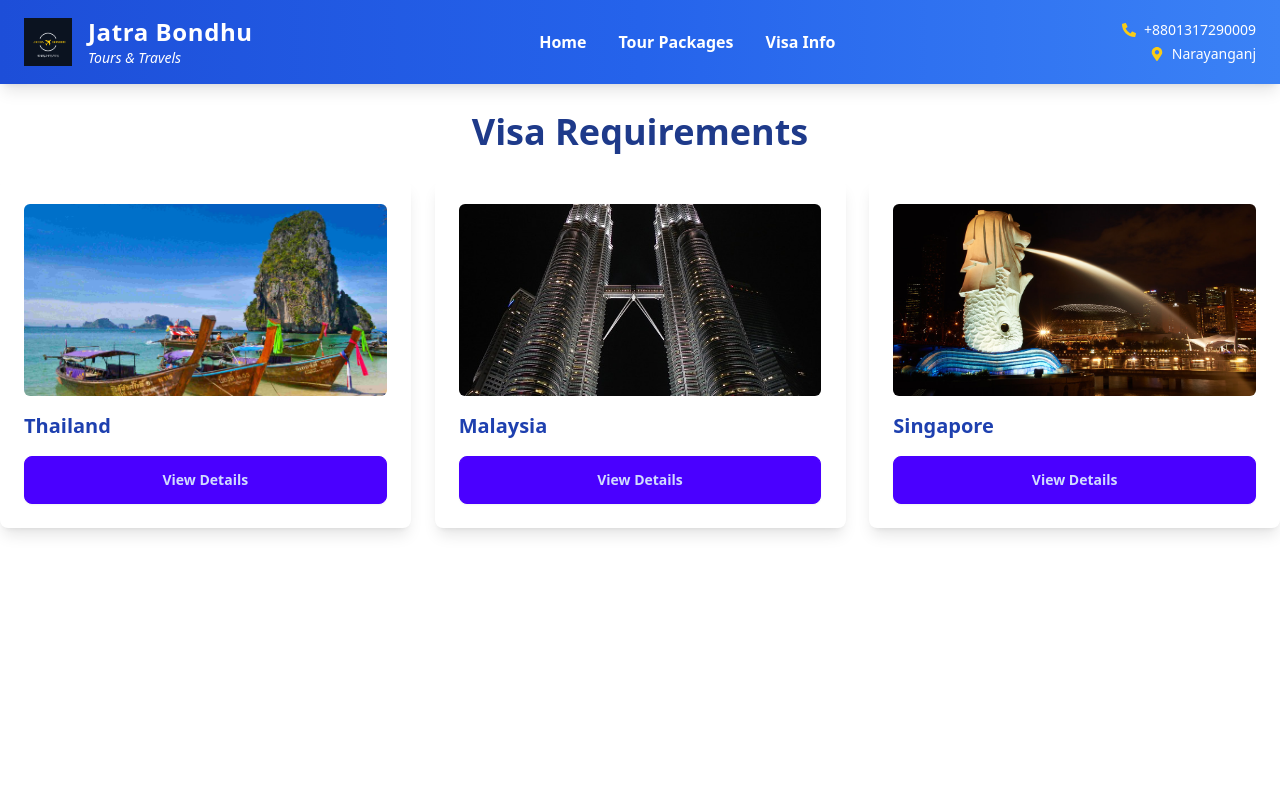
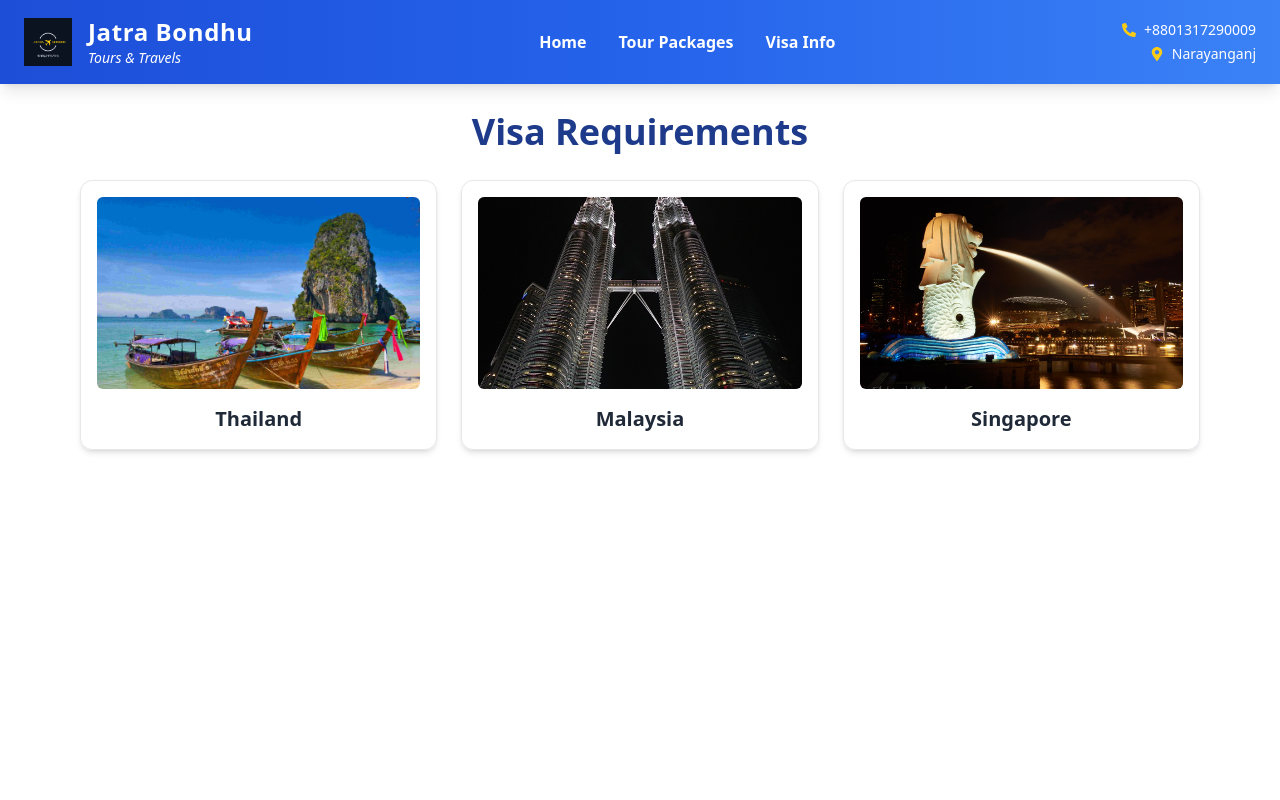
Before and after one commit to shuvakarmakar/jatra-bondhu-tours-travels, a React (Vite) app: page /visa-info in a window 1280 px wide. Shown: the top 800 px of the page. Built offline with nearby package versions, Linux system fonts and the light colour scheme.

Commit message:
Reacte Helmet Implemented For SEO

```diff
--- a/package.json
+++ b/package.json
@@ -22,6 +22,7 @@
     "react": "^18.3.1",
     "react-dom": "^18.3.1",
     "react-fast-marquee": "^1.6.5",
+    "react-helmet-async": "^2.0.5",
     "react-icons": "^5.3.0",
     "react-router-dom": "^6.27.0",
     "react-type-animation": "^3.2.0",
--- a/src/Layout/Dashboard.jsx
+++ b/src/Layout/Dashboard.jsx
@@ -1,7 +1,5 @@
 import { Outlet } from "react-router-dom";
 import Sidebar from "../Components/Dashboard/Sidebar";
-import Footer from "../Sections/Footer";
-
 const Dashboard = () => {
     return (
         <div className="min-h-screen flex flex-col">
--- a/src/Pages/Visa.jsx
+++ b/src/Pages/Visa.jsx
@@ -1,4 +1,5 @@
 import { useState, useEffect } from "react";
+import { Helmet } from "react-helmet-async";  // Import Helmet
 import AOS from "aos";
 import "aos/dist/aos.css";
 import Thailand from "../assets/Visa/Thailand.jpg";
@@ -54,62 +55,56 @@ const Visa = () => {
 
     return (
         <section className="lg:min-h-screen">
+            {/* Helmet for SEO */}
+            <Helmet>
+                <title>Visa Requirements | Jatra Bondhu Tours & Travels</title>
+                <meta name="description" content="Explore visa requirements for Thailand, Malaysia, and Singapore with Jatra Bondhu Tours & Travels. Get detailed information for job holders and business owners." />
+                <meta name="keywords" content="Visa Requirements, Thailand Visa, Malaysia Visa, Singapore Visa, Travel Documents, Jatra Bondhu Tours & Travels" />
+                <link rel="canonical" href="https://jatrabondhu.com/visa-info" />
+            </Helmet>
+
             <h2
                 className="text-3xl sm:text-4xl font-bold text-center m-7 text-blue-900"
                 data-aos="fade-up"
             >
                 Visa Requirements
             </h2>
-            <div
-                className="container mx-auto grid gap-6 grid-cols-1 sm:grid-cols-2 lg:grid-cols-3"
-                data-aos="fade-up"
-            >
+
+            <div className="grid grid-cols-1 md:grid-cols-3 gap-6 px-4 lg:px-20">
                 {countries.map((country, index) => (
                     <div
                         key={index}
-                        className="card bg-white shadow-lg rounded-lg p-6 transition-transform transform hover:scale-105 hover:shadow-xl"
-                        data-aos="zoom-in"
+                        className="border rounded-xl shadow-md p-4 cursor-pointer hover:shadow-lg transition"
+                        data-aos="fade-up"
+                        onClick={() => setSelectedCountry(country)}
                     >
                         <img
                             src={country.image}
                             alt={country.name}
-                            className="w-full h-48 object-cover rounded-md mb-4"
+                            className="w-full h-48 object-cover rounded-md"
                         />
-                        <h3 className="text-lg sm:text-xl font-semibold text-blue-800 mb-4">
+                        <h3 className="text-xl font-semibold text-center mt-4">
                             {country.name}
                         </h3>
-                        <button
-                            className="btn btn-primary w-full"
-                            onClick={() => setSelectedCountry(country)}
-                        >
-                            View Details
-                        </button>
                     </div>
                 ))}
             </div>
 
-            {/* Modal for Country Details */}
             {selectedCountry && (
                 <div
-                    className="fixed inset-0 z-50 bg-black bg-opacity-50 flex items-center justify-center p-4"
-                    data-aos="zoom-in"
+                    className="fixed inset-0 bg-black bg-opacity-50 flex items-center justify-center z-50"
+                    onClick={() => setSelectedCountry(null)}
                 >
-                    <div className="bg-white rounded-lg shadow-lg w-full max-w-lg p-6 relative">
+                    <div
+                        className="bg-white rounded-lg shadow-lg p-6 max-w-lg mx-auto"
+                        onClick={(e) => e.stopPropagation()}
+                        data-aos="fade-up"
+                    >
+                        <h3 className="text-2xl font-bold mb-4">{selectedCountry.name} Visa Details</h3>
+                        <p className="whitespace-pre-line">{selectedCountry.details}</p>
                         <button
-                            className="absolute top-2 right-2 text-gray-600 hover:text-gray-800 text-2xl"
                             onClick={() => setSelectedCountry(null)}
-                        >
-                            &times;
-                        </button>
-                        <h3 className="text-xl sm:text-2xl font-bold text-blue-800 mb-4 text-center">
-                            {selectedCountry.name} Visa Requirements
-                        </h3>
-                        <p className="text-gray-700 whitespace-pre-wrap leading-relaxed text-sm sm:text-base">
-                            {selectedCountry.details}
-                        </p>
-                        <button
-                            className="btn btn-secondary mt-6 mx-auto block"
-                            onClick={() => setSelectedCountry(null)}
+                            className="mt-4 bg-blue-500 text-white px-4 py-2 rounded-lg hover:bg-blue-600 transition"
                         >
                             Close
                         </button>
@@ -117,7 +112,6 @@ const Visa = () => {
                 </div>
             )}
         </section>
-
     );
 };
 
```
Also changed, not shown: src/main.jsx (+10 -7 lines), 1 other file (tests, documents, lock files or other folders).
